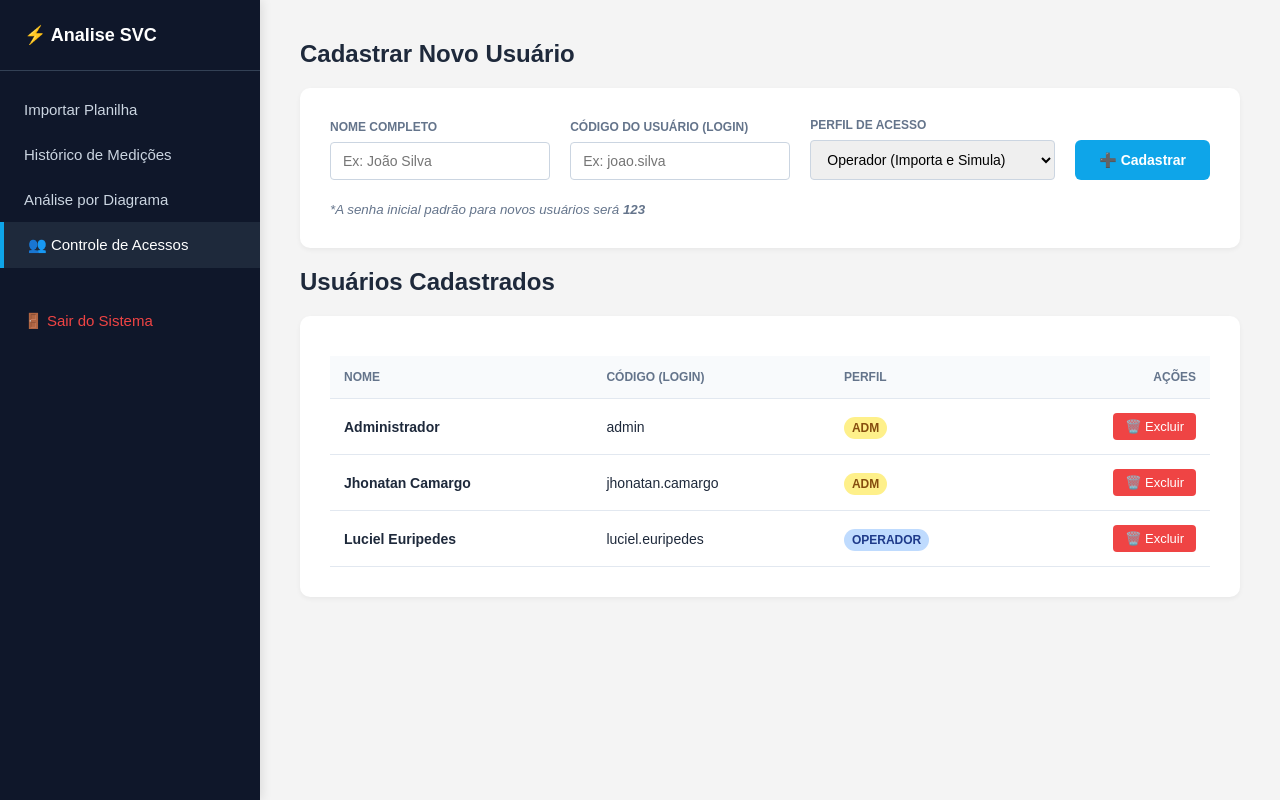
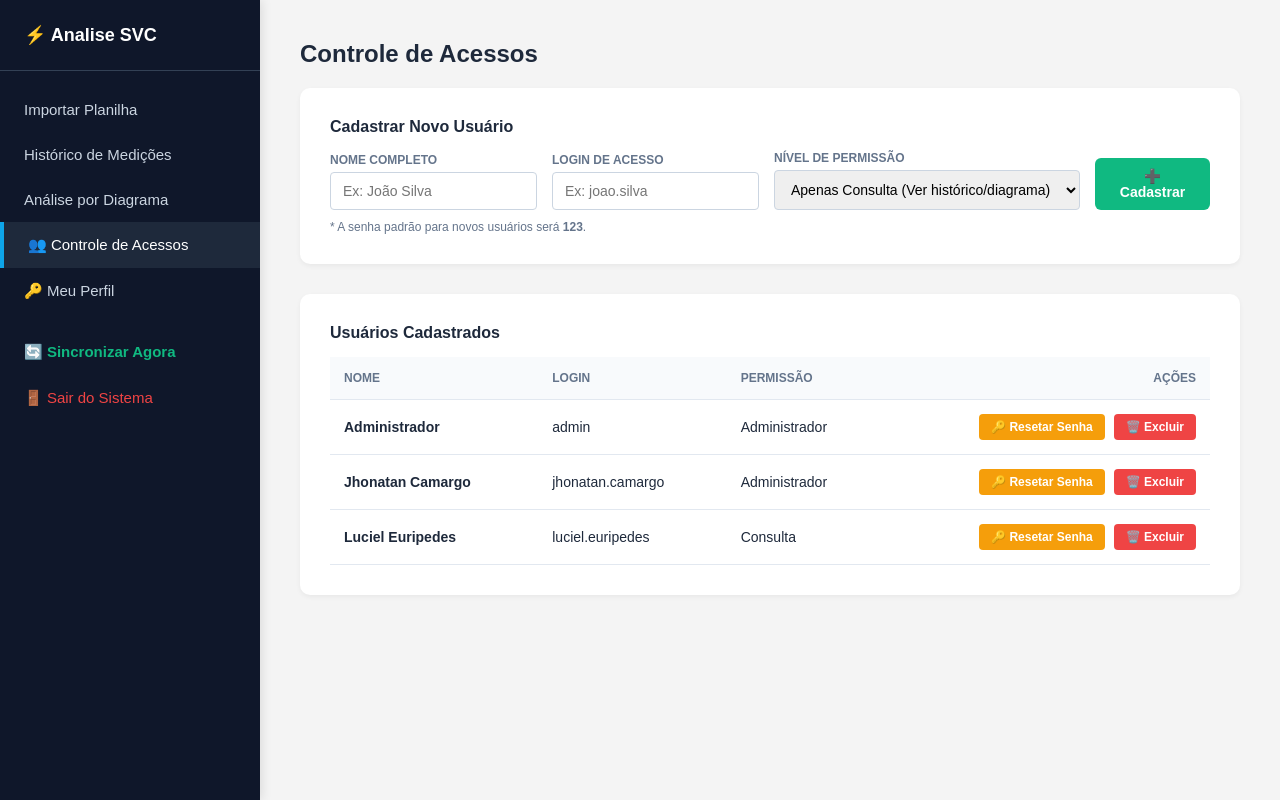
Before and after one commit to jscservicos-ti/analise-svc, a Flask app: page /usuarios in a window 1280 px wide. Run offline with Flask 3, Linux system fonts and the light colour scheme; a user stored in the database is signed in; data comes from the database, SQL or seed files in the repository; both versions use the stored data as it was after the commit.

Commit message:
Alteração de Senha

```diff
--- a/app.py
+++ b/app.py
@@ -8,10 +8,11 @@ import json
 import sys
 import os
 import threading
+
 try:
     import webview
 except ImportError:
-    pass  # Ignora silenciosamente no servidor Linux, pois lá não precisamos de janelas
+    pass  # Ignora no servidor Ubuntu
 
 def resource_path(relative_path):
     try:
@@ -27,15 +28,10 @@ banco_dados.init_db()
 
 SERVIDOR_NUVEM_URL = "https://svc.jscsaude.com.br"
 
-# ==============================================================================
-# SINCRONIZAÇÃO AUTOMÁTICA NA INICIALIZAÇÃO (BIDIRECIONAL: PUSH E PULL)
-# ==============================================================================
 def sincronizar_ao_iniciar():
-    """Envia dados offline para a nuvem e depois baixa as novidades assim que o app abre"""
     if not SERVIDOR_NUVEM_URL:
         return
     try:
-        # 1. PUSH: Procura dados gerados localmente (offline) e envia para o servidor
         dados_locais = banco_dados.obter_dados_nao_sincronizados()
         ids_med = [m['id'] for m in dados_locais.get('medicoes', [])]
         ids_trc = [t['id'] for t in dados_locais.get('trocas', [])]
@@ -47,11 +43,9 @@ def sincronizar_ao_iniciar():
             dados_bytes = json.dumps(dados_locais).encode('utf-8')
             with urllib.request.urlopen(req_push, data=dados_bytes, timeout=15) as res:
                 if res.status == 200:
-                    # Se o servidor recebeu com sucesso, marca os dados locais como sincronizados
                     banco_dados.marcar_como_sincronizados(ids_med, ids_trc, ids_usr)
                     print("Upload de dados offline realizado com sucesso!")
 
-        # 2. PULL: Baixa o banco de dados completo e mais recente do Servidor Linux
         req_pull = urllib.request.Request(f"{SERVIDOR_NUVEM_URL}/api/sync/enviar_tudo", method="GET")
         with urllib.request.urlopen(req_pull, timeout=15) as res_pull:
             dados_nuvem = json.loads(res_pull.read().decode('utf-8'))
@@ -61,9 +55,6 @@ def sincronizar_ao_iniciar():
     except Exception as e:
         print("Modo offline: Sem internet ou servidor inacessivel. Trabalhando localmente.", str(e))
 
-# ==============================================================================
-# SISTEMA DE SEGURANÇA E LOGIN
-# ==============================================================================
 def login_required(f):
     @wraps(f)
     def decorated_function(*args, **kwargs):
@@ -93,10 +84,6 @@ def logout():
     session.clear()
     return redirect(url_for('login'))
 
-
-# ==============================================================================
-# ROTAS PROTEGIDAS DO SISTEMA
-# ==============================================================================
 @app.route('/')
 @login_required
 def index():
@@ -120,6 +107,11 @@ def usuarios():
     if session['usuario_logado']['permissao'] != 'adm':
         return redirect(url_for('historico'))
     return render_template('usuarios.html')
+
+@app.route('/perfil')
+@login_required
+def perfil():
+    return render_template('perfil.html')
 
 @app.route('/api/usuarios', methods=['GET'])
 @login_required
@@ -149,6 +141,28 @@ def delete_usuario():
         return jsonify({"error": "Você não pode excluir seu próprio usuário."}), 400
     banco_dados.excluir_usuario(data['id'])
     return jsonify({"message": "Usuário excluído!"})
+
+# --- NOVAS ROTAS DE SENHA ---
+@app.route('/api/usuarios/alterar_senha', methods=['POST'])
+@login_required
+def api_alterar_senha():
+    data = request.json
+    nova_senha = data.get('nova_senha')
+    if not nova_senha:
+        return jsonify({"error": "A senha não pode ser vazia."}), 400
+
+    banco_dados.alterar_senha(session['usuario_logado']['id'], nova_senha)
+    return jsonify({"message": "Senha atualizada com sucesso!"})
+
+@app.route('/api/usuarios/resetar_senha', methods=['POST'])
+@login_required
+def api_resetar_senha():
+    if session['usuario_logado']['permissao'] != 'adm':
+        return jsonify({"error": "Acesso negado."}), 403
+    data = request.json
+    banco_dados.resetar_senha(data['id'])
+    return jsonify({"message": "Senha do usuário resetada para '123' com sucesso!"})
+# -----------------------------
 
 @app.route('/upload', methods=['POST'])
 @app.route('/api/upload', methods=['POST'])
@@ -227,18 +241,15 @@ def get_dados_completos():
 def get_logs_trocas():
     return jsonify(banco_dados.buscar_logs_troca(request.args.get('lote'), request.args.get('svc')))
 
-# ==============================================================================
-# ENDPOINTS DE SINCRONIZAÇÃO
-# ==============================================================================
 @app.route('/api/sync/executar', methods=['POST'])
 @login_required
 def executar_sincronizacao():
     if not SERVIDOR_NUVEM_URL: return jsonify({"error": "URL não configurada."}), 400
     try:
         dados_locais = banco_dados.obter_dados_nao_sincronizados()
-        ids_med = [m['id'] for m in dados_locais['medicoes']]
-        ids_trc = [t['id'] for t in dados_locais['trocas']]
-        ids_usr = [u['id'] for u in dados_locais['usuarios']]
+        ids_med = [m['id'] for m in dados_locais.get('medicoes', [])]
+        ids_trc = [t['id'] for t in dados_locais.get('trocas', [])]
+        ids_usr = [u['id'] for u in dados_locais.get('usuarios', [])]
 
         if ids_med or ids_trc or ids_usr:
             req = urllib.request.Request(f"{SERVIDOR_NUVEM_URL}/api/sync/receber", method="POST")
@@ -251,8 +262,8 @@ def executar_sincronizacao():
         req_pull = urllib.request.Request(f"{SERVIDOR_NUVEM_URL}/api/sync/enviar_tudo", method="GET")
         with urllib.request.urlopen(req_pull, timeout=15) as res_pull:
             dados_nuvem = json.loads(res_pull.read().decode('utf-8'))
+            banco_dados.mesclar_dados_recebidos(dados_nuvem)
 
-        banco_dados.mesclar_dados_recebidos(dados_nuvem)
         return jsonify({"message": "Sincronizado com sucesso!"})
     except Exception as e:
         traceback.print_exc()
@@ -270,23 +281,9 @@ def receber_da_borda():
 def enviar_para_borda():
     return jsonify(banco_dados.obter_todos_dados_nuvem())
 
-@app.route('/debug/contar')
-def debug_contar():
-    conn = sqlite3.connect(banco_dados.DB_NAME)
-    cursor = conn.cursor()
-    cursor.execute("SELECT COUNT(*) FROM medicoes")
-    total = cursor.fetchone()[0]
-    conn.close()
-    return f"Total de linhas no banco '{banco_dados.DB_NAME}': {total}"
-
-# ==============================================================================
-# INICIALIZAÇÃO COM JANELA NATIVA E ENCERRAMENTO AUTOMÁTICO
-# ==============================================================================
 if __name__ == '__main__':
-    # 1. Executa a sincronização automática silenciosa na abertura
     sincronizar_ao_iniciar()
 
-    # 2. Sobe o servidor Flask em uma thread de fundo
     def run_flask():
         app.run(debug=False, port=5000, host='127.0.0.1', use_reloader=False)
 
@@ -294,6 +291,6 @@ if __name__ == '__main__':
     t.daemon = True
     t.start()
 
-    # 3. Abre a janela nativa do aplicativo. Ao clicar no 'X', o Python morre e limpa a memória.
-    webview.create_window("Analise SVC - Sistema Local", "http://127.0.0.1:5000", width=1280, height=800)
-    webview.start()
+    if 'webview' in sys.modules:
+        webview.create_window("Analise SVC - Sistema Local", "http://127.0.0.1:5000", width=1280, height=800)
+        webview.start()
--- a/templates/usuarios.html
+++ b/templates/usuarios.html
@@ -6,35 +6,26 @@
     <style>
         * { box-sizing: border-box; margin: 0; padding: 0; font-family: Arial, sans-serif; }
         body { display: flex; background-color: #f4f4f4; color: #1e293b; min-height: 100vh;}
-
         .sidebar { width: 260px; background: #0f172a; color: white; position: fixed; top:0; bottom:0; left:0; padding: 24px 0; box-shadow: 2px 0 10px rgba(0,0,0,0.1); z-index: 100;}
         .sidebar-brand { padding: 0 24px 24px 24px; font-size: 18px; font-weight: bold; border-bottom: 1px solid #334155; margin-bottom: 16px; }
         .sidebar-menu { list-style: none; }
         .menu-item { padding: 14px 24px; cursor: pointer; color: #cbd5e1; transition: 0.2s; font-size: 15px; }
         .menu-item:hover, .menu-item.active { background: #1e293b; color: white; border-left: 4px solid #0ea5e9; }
-
         .main { margin-left: 260px; width: calc(100% - 260px); padding: 40px; }
-
-        .card { background: #fff; padding: 30px; border-radius: 10px; box-shadow: 0 2px 5px rgba(0,0,0,0.05); margin-bottom: 20px;}
-        .form-row { display: flex; gap: 20px; margin-bottom: 20px; align-items: flex-end;}
-        .form-group { display: flex; flex-direction: column; gap: 8px; flex: 1;}
+        .card { background: #fff; padding: 30px; border-radius: 10px; box-shadow: 0 2px 5px rgba(0,0,0,0.05); margin-bottom: 30px;}
+        .form-row { display: flex; gap: 15px; align-items: flex-end; }
+        .form-group { display: flex; flex-direction: column; gap: 5px; flex: 1;}
         .form-group label { font-size: 12px; font-weight: bold; color: #64748b; text-transform: uppercase; }
-        input[type="text"], select { padding: 10px 12px; border: 1px solid #cbd5e1; border-radius: 4px; font-size: 14px; outline:none;}
-
-        .btn { background: #0ea5e9; color: white; padding: 10px 24px; border: none; border-radius: 6px; cursor: pointer; font-weight: 600; font-size: 14px; transition: 0.2s; height: 40px;}
-        .btn:hover { background: #0284c7; }
-
+        input, select { padding: 10px 12px; border: 1px solid #cbd5e1; border-radius: 4px; font-size: 14px; outline:none;}
+        .btn { background: #10b981; color: white; padding: 10px 24px; border: none; border-radius: 6px; cursor: pointer; font-weight: bold; font-size: 14px; }
+        .btn:hover { background: #059669; }
         table { width: 100%; border-collapse: collapse; margin-top: 10px; }
         th, td { padding: 14px; text-align: left; border-bottom: 1px solid #e2e8f0; font-size: 14px;}
         th { background: #f8fafc; color: #64748b; font-weight: bold; text-transform: uppercase; font-size: 12px; }
-
-        .btn-del { background: #ef4444; color: white; padding: 6px 12px; border: none; border-radius: 4px; cursor: pointer; font-size: 13px; transition: 0.2s;}
+        .btn-del { background: #ef4444; color: white; padding: 6px 12px; border: none; border-radius: 4px; cursor: pointer; font-size: 12px; font-weight: bold; margin-left: 5px;}
         .btn-del:hover { background: #dc2626; }
-        .badge { padding: 4px 8px; border-radius: 12px; font-size: 12px; font-weight: bold; text-transform: uppercase; }
-
-        .badge-adm { background: #fef08a; color: #854d0e; }
-        .badge-operador { background: #bfdbfe; color: #1e3a8a; }
-        .badge-consulta { background: #e2e8f0; color: #475569; }
+        .btn-rst { background: #f59e0b; color: white; padding: 6px 12px; border: none; border-radius: 4px; cursor: pointer; font-size: 12px; font-weight: bold;}
+        .btn-rst:hover { background: #d97706; }
     </style>
 </head>
 <body>
@@ -42,57 +33,42 @@
     <div class="sidebar">
         <div class="sidebar-brand">⚡ Analise SVC</div>
         <ul class="sidebar-menu">
-            {% if session.usuario_logado.permissao != 'consulta' %}
             <li class="menu-item" onclick="location.href='/'">Importar Planilha</li>
-            {% endif %}
             <li class="menu-item" onclick="location.href='/historico'">Histórico de Medições</li>
             <li class="menu-item" onclick="location.href='/diagrama'">Análise por Diagrama</li>
-
-            {% if session.usuario_logado.permissao == 'adm' %}
             <li class="menu-item active" onclick="location.href='/usuarios'">👥 Controle de Acessos</li>
-            {% endif %}
-
-            <li class="menu-item" style="color: #ef4444; margin-top: 30px;" onclick="location.href='/logout'">🚪 Sair do Sistema</li>
+            <li class="menu-item" onclick="location.href='/perfil'">🔑 Meu Perfil</li>
+            <li class="menu-item" style="color: #10b981; font-weight: bold; margin-top: 15px;" onclick="forcarSincronizacao()">🔄 Sincronizar Agora</li>
+            <li class="menu-item" style="color: #ef4444;" onclick="location.href='/logout'">🚪 Sair do Sistema</li>
         </ul>
     </div>
 
     <div class="main">
-        <h2 style="margin-bottom: 20px;">Cadastrar Novo Usuário</h2>
+        <h2 style="margin-bottom: 20px;">Controle de Acessos</h2>
+
         <div class="card">
-            <form id="formUsuario">
-                <div class="form-row">
-                    <div class="form-group">
-                        <label>Nome Completo</label>
-                        <input type="text" id="nome" required placeholder="Ex: João Silva">
-                    </div>
-                    <div class="form-group">
-                        <label>Código do Usuário (Login)</label>
-                        <input type="text" id="login" required placeholder="Ex: joao.silva">
-                    </div>
-                    <div class="form-group">
-                        <label>Perfil de Acesso</label>
-                        <select id="permissao" required>
-                            <option value="operador">Operador (Importa e Simula)</option>
-                            <option value="consulta">Consulta (Apenas Visualização)</option>
-                            <option value="adm">Administrador (Acesso Total)</option>
-                        </select>
-                    </div>
-                    <button type="submit" class="btn">➕ Cadastrar</button>
+            <h3 style="margin-bottom: 15px; font-size: 16px;">Cadastrar Novo Usuário</h3>
+            <div class="form-row">
+                <div class="form-group"><label>Nome Completo</label><input type="text" id="nome" placeholder="Ex: João Silva"></div>
+                <div class="form-group"><label>Login de Acesso</label><input type="text" id="login" placeholder="Ex: joao.silva"></div>
+                <div class="form-group">
+                    <label>Nível de Permissão</label>
+                    <select id="permissao">
+                        <option value="consulta">Apenas Consulta (Ver histórico/diagrama)</option>
+                        <option value="tecnico">Técnico (Pode importar e fazer trocas)</option>
+                        <option value="adm">Administrador (Acesso total)</option>
+                    </select>
                 </div>
-                <small style="color: #64748b; font-style: italic;">*A senha inicial padrão para novos usuários será <b>123</b></small>
-            </form>
+                <button class="btn" onclick="salvarUsuario()">➕ Cadastrar</button>
+            </div>
+            <p style="margin-top: 10px; font-size: 12px; color: #64748b;">* A senha padrão para novos usuários será <b>123</b>.</p>
         </div>
 
-        <h2 style="margin-bottom: 20px;">Usuários Cadastrados</h2>
         <div class="card">
+            <h3 style="margin-bottom: 15px; font-size: 16px;">Usuários Cadastrados</h3>
             <table>
                 <thead>
-                    <tr>
-                        <th>Nome</th>
-                        <th>Código (Login)</th>
-                        <th>Perfil</th>
-                        <th style="text-align: right;">Ações</th>
-                    </tr>
+                    <tr><th>Nome</th><th>Login</th><th>Permissão</th><th style="text-align: right;">Ações</th></tr>
                 </thead>
                 <tbody id="tabela-usuarios"></tbody>
             </table>
@@ -101,20 +77,19 @@
 
     <script>
         function carregarUsuarios() {
-            fetch('/api/usuarios')
-            .then(res => res.json())
-            .then(dados => {
+            fetch('/api/usuarios').then(res => res.json()).then(dados => {
                 const tbody = document.getElementById('tabela-usuarios');
                 tbody.innerHTML = '';
                 dados.forEach(u => {
-                    let badgeClass = u.permissao === 'adm' ? 'badge-adm' : (u.permissao === 'operador' ? 'badge-operador' : 'badge-consulta');
+                    let permName = u.permissao === 'adm' ? 'Administrador' : (u.permissao === 'tecnico' ? 'Técnico' : 'Consulta');
                     tbody.innerHTML += `
                         <tr>
-                            <td style="font-weight: bold;">${u.nome}</td>
+                            <td style="font-weight:bold;">${u.nome}</td>
                             <td>${u.login}</td>
-                            <td><span class="badge ${badgeClass}">${u.permissao}</span></td>
+                            <td>${permName}</td>
                             <td style="text-align: right;">
-                                <button class="btn-del" onclick="excluirUsuario('${u.id}', '${u.nome}')">🗑️ Excluir</button>
+                                <button class="btn-rst" onclick="resetarSenha('${u.id}')">🔑 Resetar Senha</button>
+                                <button class="btn-del" onclick="excluirUsuario('${u.id}')">🗑️ Excluir</button>
                             </td>
                         </tr>
                     `;
@@ -122,41 +97,50 @@
             });
         }
 
-        document.getElementById('formUsuario').onsubmit = function(e) {
-            e.preventDefault();
+        function salvarUsuario() {
+            const nome = document.getElementById('nome').value;
+            const login = document.getElementById('login').value;
+            const permissao = document.getElementById('permissao').value;
+            if(!nome || !login) { alert("Preencha nome e login!"); return; }
+
             fetch('/api/usuarios', {
                 method: 'POST',
                 headers: {'Content-Type': 'application/json'},
-                body: JSON.stringify({
-                    nome: document.getElementById('nome').value,
-                    login: document.getElementById('login').value,
-                    permissao: document.getElementById('permissao').value
-                })
-            })
-            .then(res => res.json())
-            .then(data => {
-                if(data.error) alert("❌ Erro: " + data.error);
-                else {
-                    alert("✔️ " + data.message);
-                    document.getElementById('formUsuario').reset();
-                    carregarUsuarios();
-                }
+                body: JSON.stringify({nome, login, permissao})
+            }).then(res => res.json()).then(data => {
+                if(data.error) alert(data.error); else { carregarUsuarios(); document.getElementById('nome').value = ''; document.getElementById('login').value = ''; }
             });
-        };
+        }
 
-        function excluirUsuario(id, nome) {
-            if(confirm(`Tem certeza que deseja remover o acesso de ${nome}?`)) {
+        function excluirUsuario(id) {
+            if(confirm("Tem certeza que deseja excluir este usuário?")) {
                 fetch('/api/usuarios', {
                     method: 'DELETE',
                     headers: {'Content-Type': 'application/json'},
-                    body: JSON.stringify({ id: id })
-                })
-                .then(res => res.json())
-                .then(data => {
-                    if(data.error) alert("❌ Erro: " + data.error);
-                    else carregarUsuarios();
+                    body: JSON.stringify({id})
+                }).then(res => res.json()).then(data => {
+                    if(data.error) alert(data.error); else carregarUsuarios();
                 });
             }
+        }
+
+        function resetarSenha(id) {
+            if(confirm("Deseja redefinir a senha deste usuário para '123'?")) {
+                fetch('/api/usuarios/resetar_senha', {
+                    method: 'POST',
+                    headers: {'Content-Type': 'application/json'},
+                    body: JSON.stringify({id})
+                }).then(res => res.json()).then(data => {
+                    if(data.error) alert(data.error); else alert("✅ " + data.message);
+                });
+            }
+        }
+
+        function forcarSincronizacao() {
+            if(!confirm("Deseja sincronizar os dados com o servidor em nuvem agora?")) return;
+            fetch('/api/sync/executar', { method: 'POST' }).then(res => res.json()).then(data => {
+                if(data.error) alert("Erro: " + data.error); else alert("✅ " + data.message);
+            }).catch(err => alert("Sem conexão com o servidor."));
         }
 
         window.onload = carregarUsuarios;
```
Also changed, not shown: banco_dados.py (+18 -21 lines), templates/diagrama.html (+5 -10 lines), templates/historico.html (+5 -10 lines), templates/index.html (+5 -10 lines), templates/perfil.html (added, +92 -0 lines), icone.ico (added), sistema_subestacao.db.
